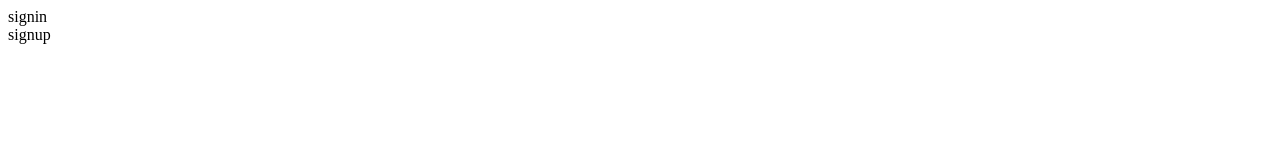
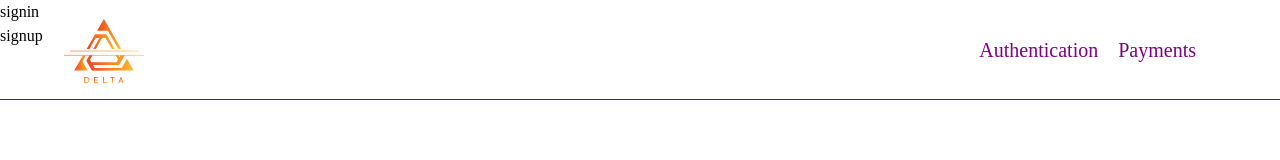
Before and after one commit to ksobiecki/Delta2021, a Gatsby site: page /authentication in a window 1280 px wide. Built offline with nearby package versions, Linux system fonts and the light colour scheme; Gatsby itself is replaced by a stand-in of ours.

Commit message:
Add shared Layout and Menu components

```diff
--- a/gatsby-config.js
+++ b/gatsby-config.js
@@ -34,5 +34,8 @@ module.exports = {
 		{
 			resolve: `gatsby-plugin-styled-components`,
 		},
+		{
+			resolve: `gatsby-plugin-styled-components`,
+		},
 	],
 };
--- a/package.json
+++ b/package.json
@@ -14,7 +14,7 @@
 		"gatsby-plugin-react-helmet": "^4.10.0",
 		"gatsby-plugin-sass": "^4.10.0",
 		"gatsby-plugin-sharp": "^3.10.2",
-		"gatsby-plugin-styled-components": "^4.12.0",
+		"gatsby-plugin-styled-components": "^4.13.0",
 		"gatsby-plugin-typescript": "^3.10.0",
 		"gatsby-source-filesystem": "^3.10.0",
 		"gatsby-transformer-sharp": "^3.10.0",
@@ -22,9 +22,13 @@
 		"react": "^17.0.1",
 		"react-dom": "^17.0.1",
 		"react-helmet": "^6.1.0",
+		"sanitize.css": "^13.0.0",
 		"styled-components": "^5.3.1"
 	},
 	"devDependencies": {
+		"@types/react": "^16.9.53",
+		"@types/react-dom": "^16.9.8",
+		"@types/styled-components": "^5.1.9",
 		"@typescript-eslint/eslint-plugin": "^4.28.5",
 		"@typescript-eslint/parser": "^4.28.5",
 		"eslint": "^7.31.0",
--- /dev/null
+++ b/src/components/Shared/Layout/index.tsx
@@ -0,0 +1,16 @@
+import React from 'react';
+
+import { GlobalStyle } from '../../../theme/global-style';
+import Navbar from '../Navbar';
+
+const Layout: React.FC = ({ children }) => {
+	return (
+		<>
+			<Navbar />
+			<GlobalStyle />
+			{children}
+		</>
+	);
+};
+
+export default Layout;
--- /dev/null
+++ b/src/components/Shared/Navbar/index.tsx
@@ -0,0 +1,17 @@
+import React from 'react';
+
+import { Nav, Logo, LinksContainer, NavLink } from './styled';
+
+const Navbar = () => {
+	return (
+		<Nav>
+			<Logo to="/" />
+			<LinksContainer>
+				<NavLink to="/authentication">Authentication</NavLink>
+				<NavLink to="/payments">Payments</NavLink>
+			</LinksContainer>
+		</Nav>
+	);
+};
+
+export default Navbar;
--- /dev/null
+++ b/src/components/Shared/Navbar/styled.ts
@@ -0,0 +1,33 @@
+import { Link } from 'gatsby';
+import styled from 'styled-components';
+
+import logo from '../../../assets/images/logo.svg';
+
+export const Nav = styled('nav')`
+	width: 100%;
+	height: 100px;
+	padding: 0 5vw;
+	display: flex;
+	align-items: center;
+	justify-content: space-between;
+	position: fixed;
+	top: 0;
+	border-bottom: 1px solid purple;
+`;
+
+export const Logo = styled(Link)`
+	width: 80px;
+	height: 80px;
+	background: url(${logo});
+	background-size: 125%;
+	background-position: center;
+	background-repeat: no-repeat;
+`;
+
+export const LinksContainer = styled('div')``;
+
+export const NavLink = styled(Link)`
+	font-size: 20px;
+	color: purple;
+	margin-right: 20px;
+`;
--- a/src/pages/404.tsx
+++ b/src/pages/404.tsx
@@ -1,11 +1,13 @@
 import React from 'react';
+
+import Layout from '../components/Shared/Layout';
 import NotFound from '../components/NotFound';
 
 const NotFoundPage = () => {
 	return (
-		<div className="layout">
+		<Layout>
 			<NotFound />
-		</div>
+		</Layout>
 	);
 };
 
--- a/src/pages/authentication.tsx
+++ b/src/pages/authentication.tsx
@@ -1,11 +1,13 @@
 import React from 'react';
+
+import Layout from '../components/Shared/Layout';
 import Authentication from '../components/Authentication';
 
 const PaymentsPage = () => {
 	return (
-		<div className="layout">
+		<Layout>
 			<Authentication />
-		</div>
+		</Layout>
 	);
 };
 
--- a/src/pages/index.tsx
+++ b/src/pages/index.tsx
@@ -1,11 +1,13 @@
 import React from 'react';
+
+import Layout from '../components/Shared/Layout';
 import Landing from '../components/Landing';
 
 const IndedxPage = () => {
 	return (
-		<div className="layout">
+		<Layout>
 			<Landing />
-		</div>
+		</Layout>
 	);
 };
 
--- a/src/pages/payments.tsx
+++ b/src/pages/payments.tsx
@@ -1,11 +1,13 @@
 import React from 'react';
+
+import Layout from '../components/Shared/Layout';
 import Payments from '../components/Payments';
 
 const PaymentsPage = () => {
 	return (
-		<div className="layout">
+		<Layout>
 			<Payments />
-		</div>
+		</Layout>
 	);
 };
 
--- /dev/null
+++ b/src/theme/global-style.ts
@@ -0,0 +1,15 @@
+import { createGlobalStyle } from 'styled-components';
+
+import 'sanitize.css';
+
+export const GlobalStyle = createGlobalStyle`
+  * {
+    margin: 0;
+    padding: 0;
+    box-sizing: border-box;
+  }
+
+  a {
+    text-decoration: none;
+  }
+`;
```
Also changed, not shown: src/assets/images/redLogo.svg (added), 1 other file.
